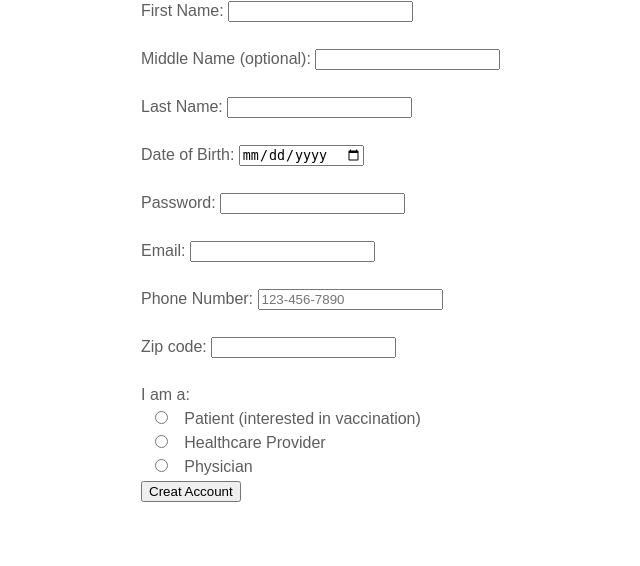
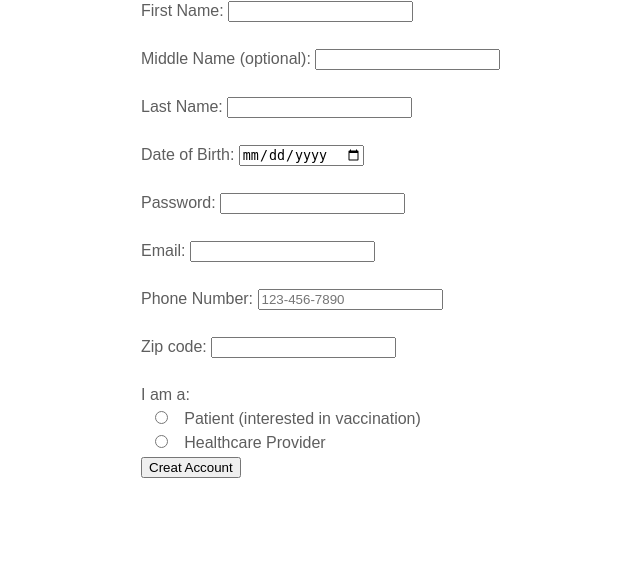
Before and after one commit to 18837331/Vaccination-Management-System, a Flask app: page /register in a window 1280 px wide. Shown: the part 220-786 px from the top of the page, without its empty margins (109-749 px from the left). Run offline with Flask 2, Linux system fonts and the light colour scheme; some libraries are stand-ins or nearby versions.

Commit message:
Update register page to separate medical provider registration

```diff
--- a/templates/register.html
+++ b/templates/register.html
@@ -154,8 +154,6 @@
 					<label for="patient">&nbsp;&nbsp;Patient (interested in vaccination)</label><br>
   					<input type="radio" id="healthprovider" name="usertype" value="healthprovider">
   					<label for="healthprovider">Healthcare Provider</label><br>
-  					<input type="radio" id="physician" name="usertype" value="physician">
-  					<label for="physician">Physician</label><br>
 					<input type="submit" value="Creat Account"><br><br>
 				</form>
 			</div>
```
